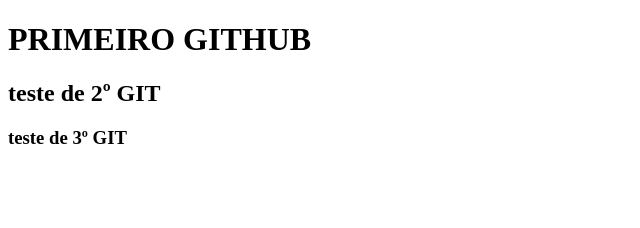
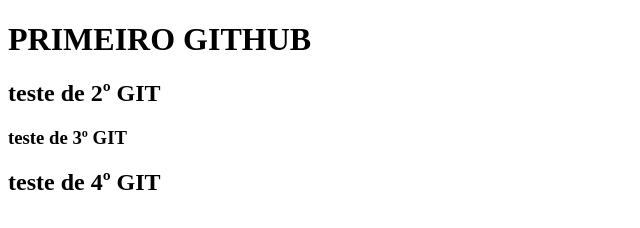
Before and after one commit to EdsonTomasDev/primeirogit, a plain HTML site: page index.html in a window 1280 px wide. Shown: the whole page, without its empty margins (0-640 px from the left). Drawn offline with Linux system fonts and the light colour scheme.

Commit message:
teste deº GIT

```diff
--- a/index.html
+++ b/index.html
@@ -9,5 +9,6 @@
     <h1>PRIMEIRO GITHUB</h1>
     <h2>teste de 2º GIT</h2>
     <h3>teste de 3º GIT</h3>
+    <h2>teste de 4º GIT</h2>
 </body>
 </html>
```
